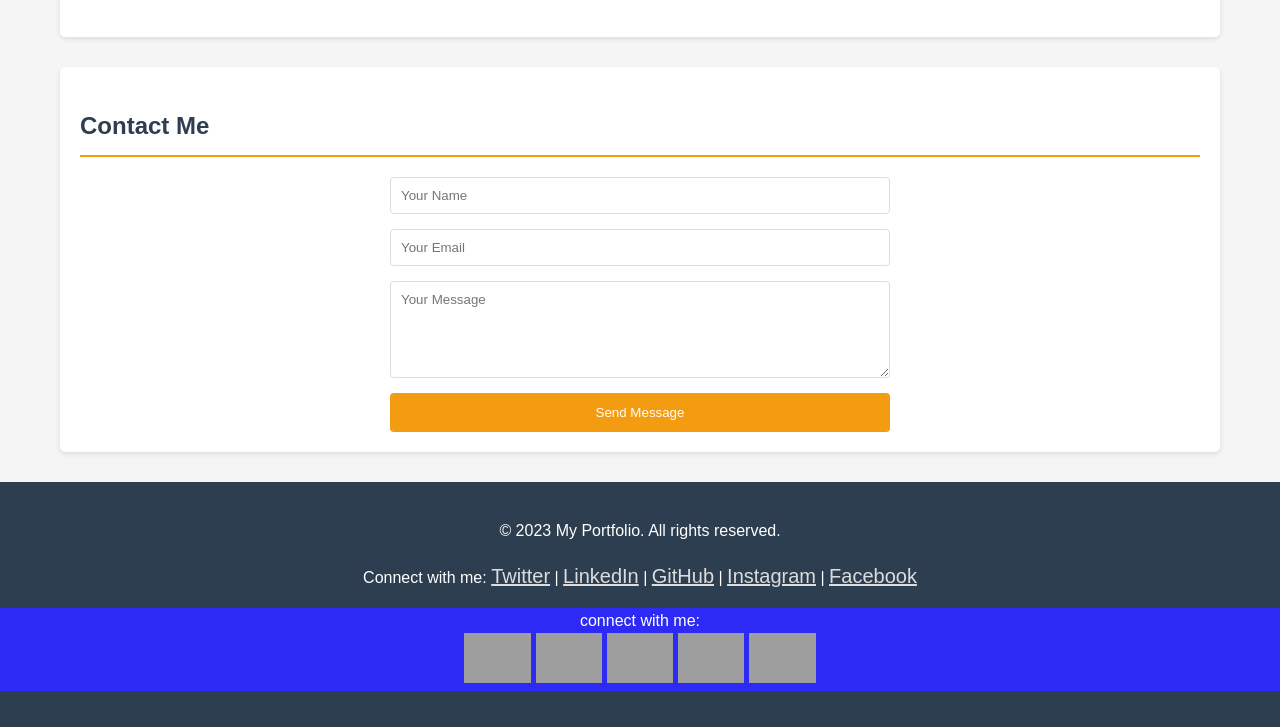
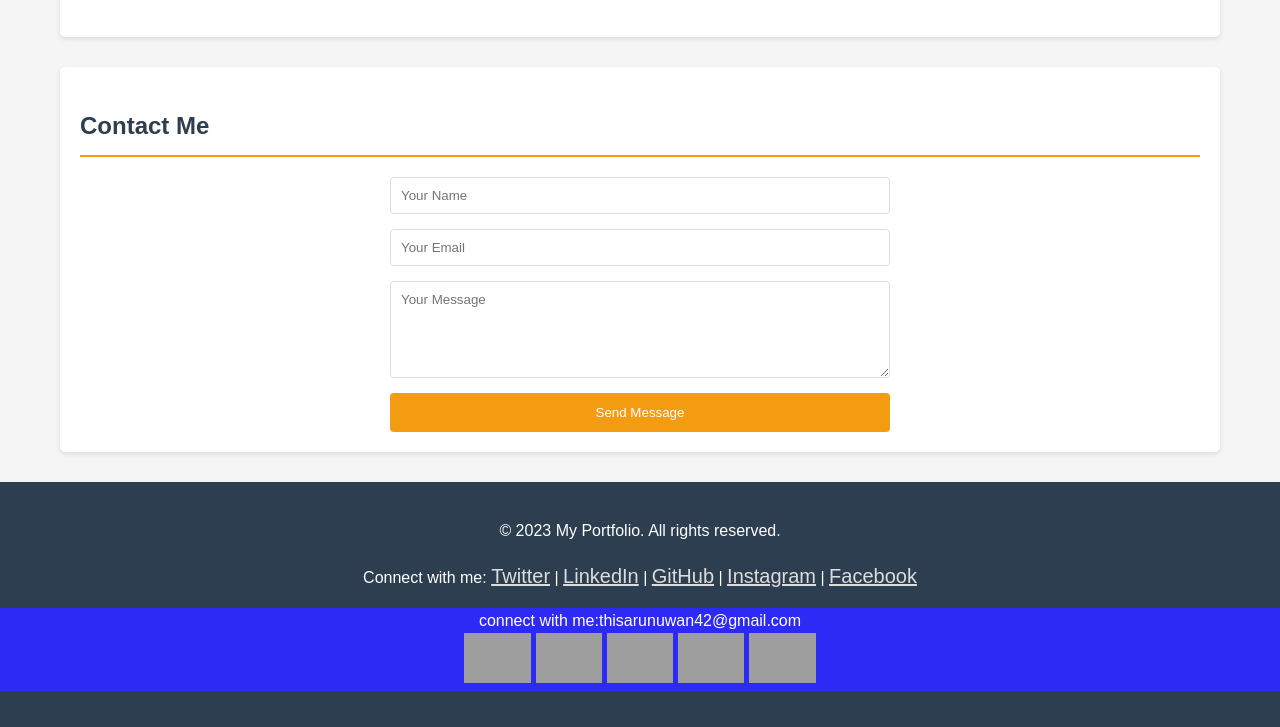
Before and after one commit to thisarunuwan42/thisarupage.github.io, a plain HTML site: page index.html in a window 1280 px wide. Shown: the part 1671-2398 px from the top of the page. Drawn offline with Linux system fonts and the light colour scheme; grey boxes are pictures that could not be loaded.

Commit message:
Update index.html

```diff
--- a/index.html
+++ b/index.html
@@ -122,7 +122,7 @@
             <a href="https://github.com" target="_blank"class="socialname">GitHub</a> |
             <a href="https://instagram.com" target="_blank"class="socialname">Instagram</a> |
             <a href="https://facebook.com" target="_blank"class="socialname">Facebook</a><br></p><p class="socialmedialogo"><div class="socialmedialogo">
-            connect with me:<br>
+            connect with me:thisarunuwan42@gmail.com<br>
             <a href="https://twitter.com" target="_blank"><img src="https://encrypted-tbn0.gstatic.com/images?q=tbn:ANd9GcRYHDhjypgRklncOY5oZJLLQ3TysrcwWN4gfg&s" alt="twitter logo contact" class="twitterimage"></a>
             <a href="https://linkedin.com" target="_blank"><img src="https://thumbs.dreamstime.com/b/linkden-154683363.jpg" alt="linkedin logo" class="twitterimage"></a>
             <a href="https://github.com" target="_blank"><img src="https://encrypted-tbn0.gstatic.com/images?q=tbn:ANd9GcTevzZpuIEQxaOMTporsNlPsY5ISwdo7m6LVA&s" alt="github logo" class="twitterimage"></a>
```
